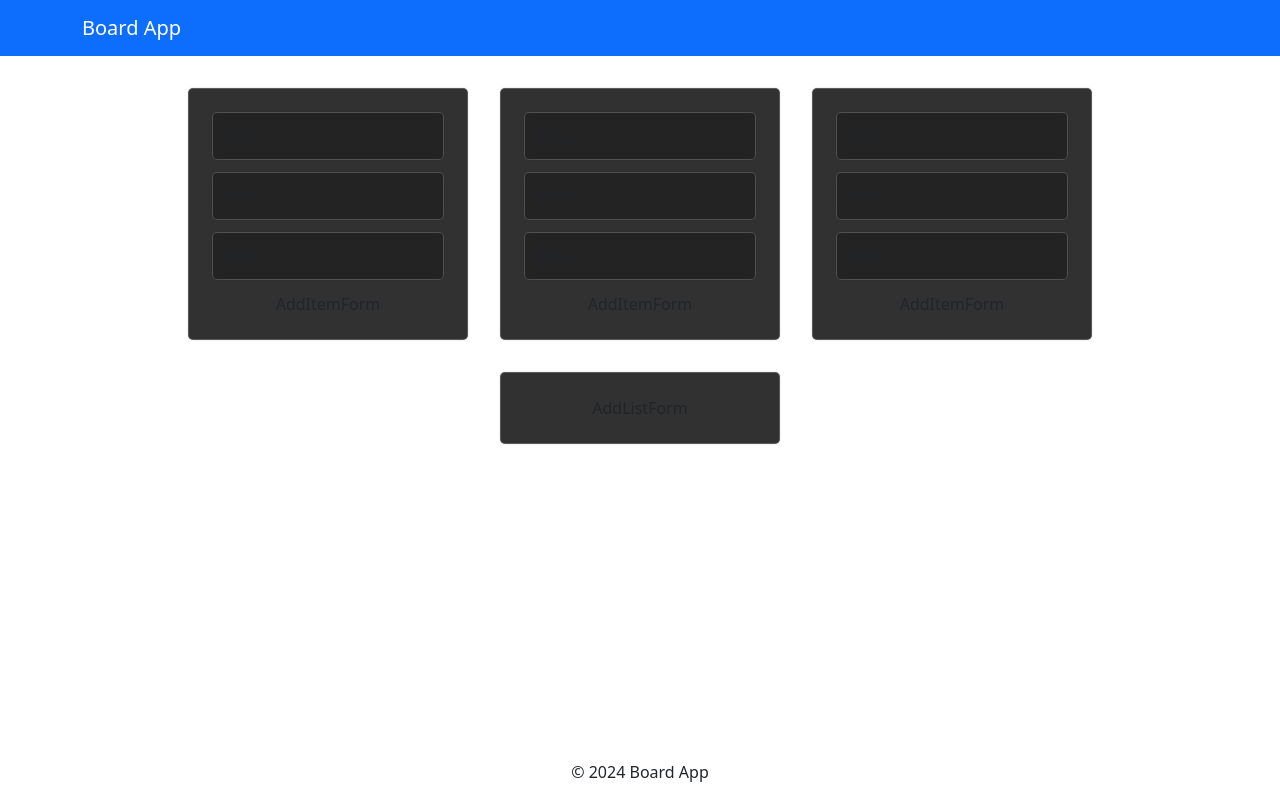
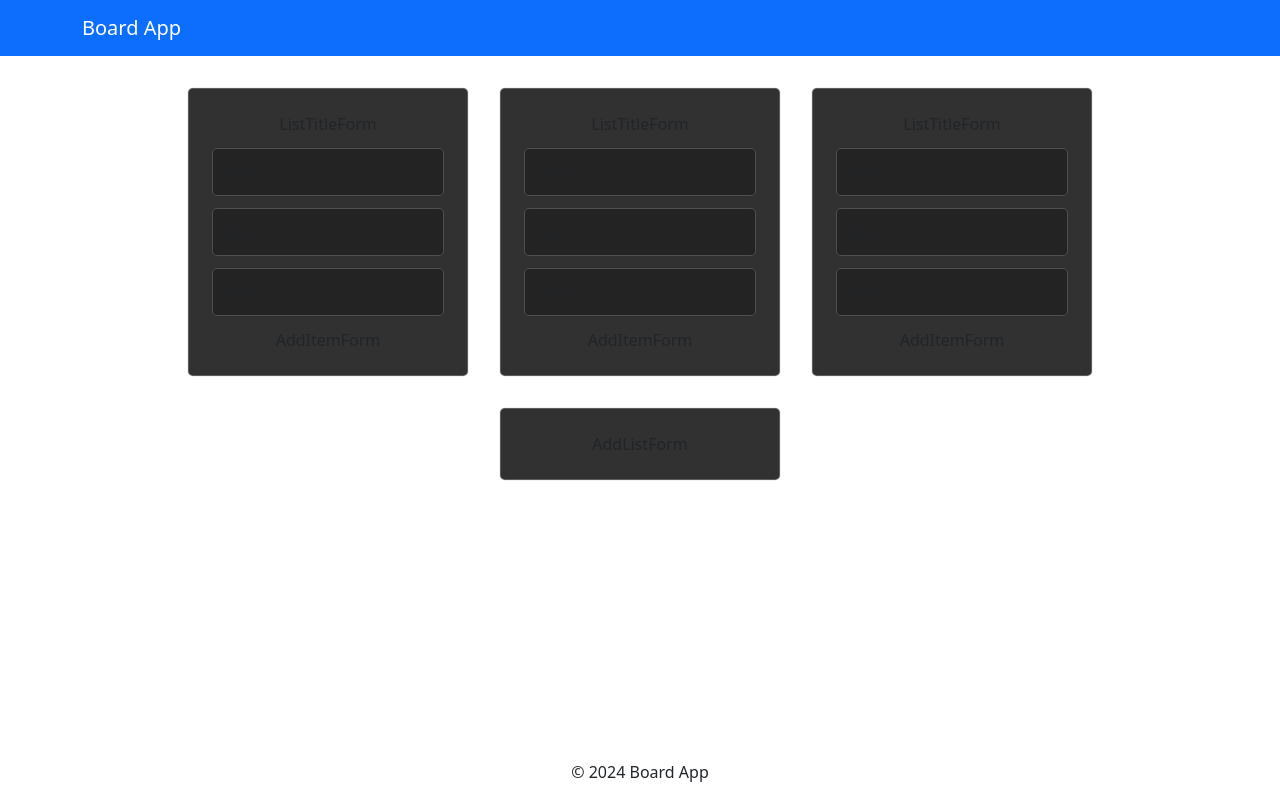
Before and after one commit to michal-1994/board-app, a React (Vite) app: page / in a window 1280 px wide. Built offline with nearby package versions, Linux system fonts and the light colour scheme; the HTML template or start-up script is replaced by a standard one.

Commit message:
add list title form component

```diff
--- a/src/components/List.tsx
+++ b/src/components/List.tsx
@@ -1,11 +1,13 @@
 import AddItemForm from './AddItemForm';
 import Item from './Item';
+import ListTitleForm from './ListTitleForm';
 
 const List = () => {
     const items = [1, 2, 3];
 
     return (
         <div className="list">
+            <ListTitleForm />
             {items.map((item, index) => (
                 <Item key={index} />
             ))}
--- /dev/null
+++ b/src/components/ListTitleForm.tsx
@@ -0,0 +1,5 @@
+const ListTitleForm = () => {
+    return <div>ListTitleForm</div>;
+};
+
+export default ListTitleForm;
```
